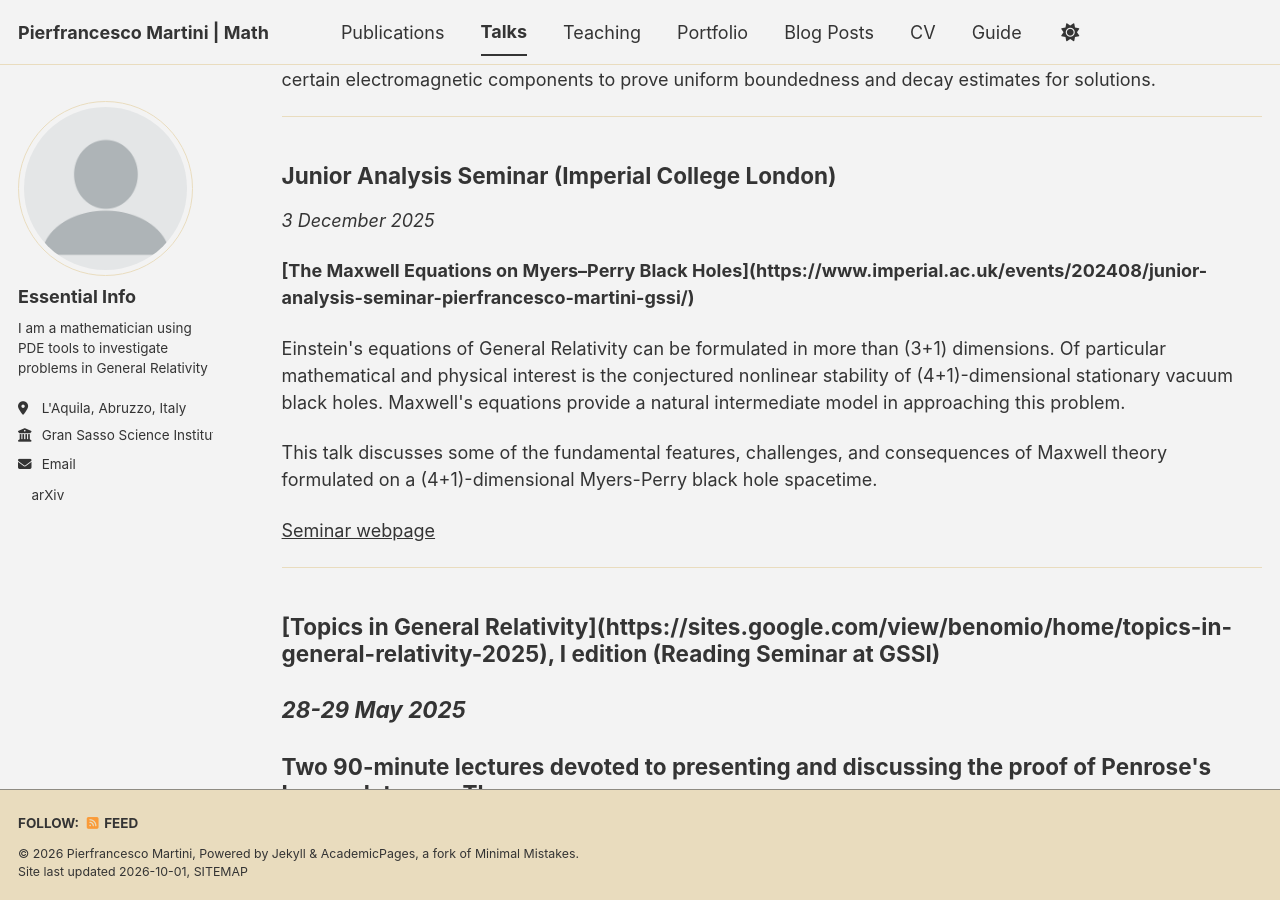
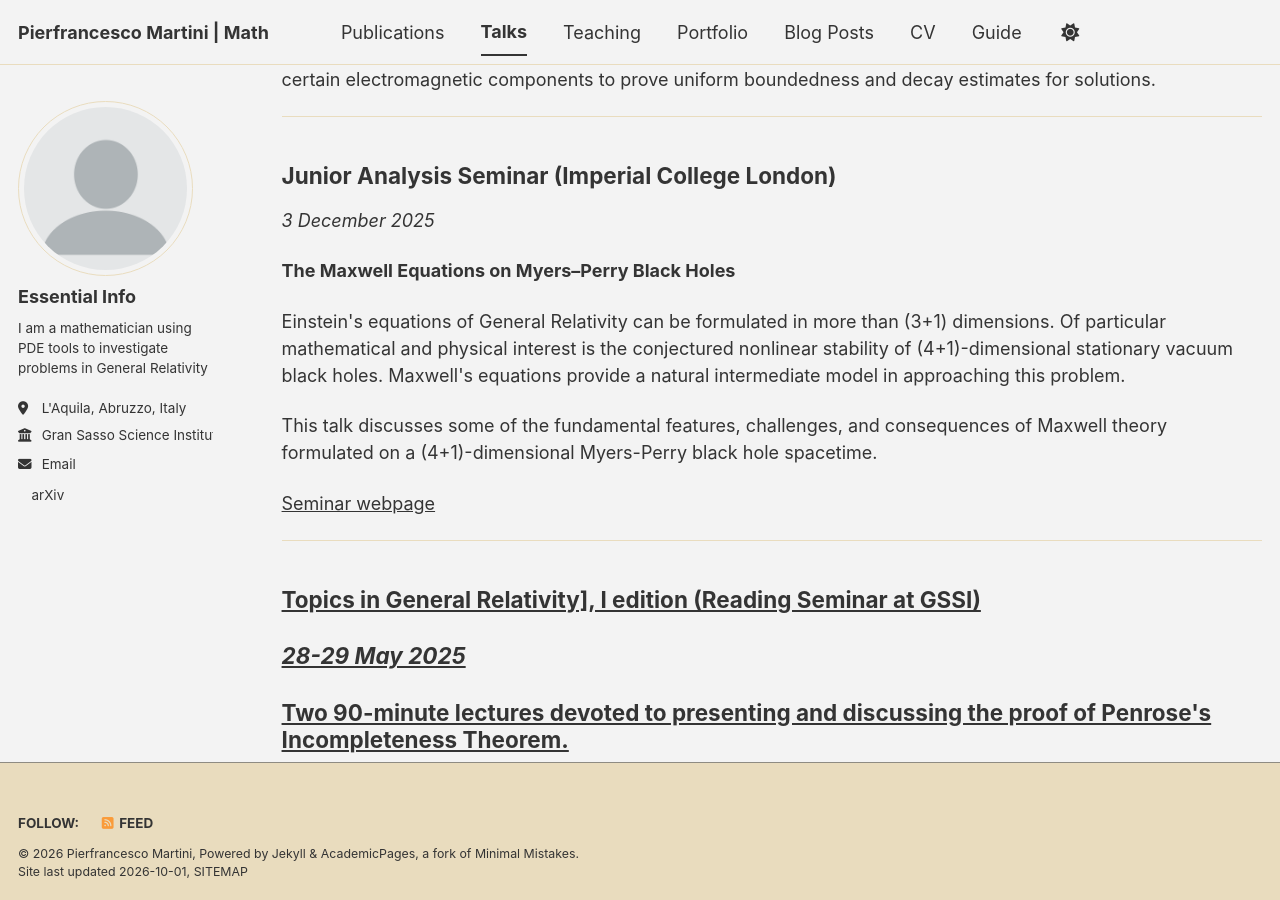
Before and after one commit to pepemartini99/pepemartini99.github.io, a Jekyll site: the page built from _pages/talks.html, in a window 1280 px wide and 900 px high, scrolled down 1059 px. Built offline with Jekyll 4.4.1, drawn with Linux system fonts in a browser that asks for light colours; a style sheet for code colours, icons or effects is not loaded; part of the change alters nothing that is shown.

Commit message:
Fix formatting and link for seminar details

```diff
--- a/_pages/talks.html
+++ b/_pages/talks.html
@@ -68,7 +68,7 @@ uniform boundedness and decay estimates for solutions.
 
 <p><em>3 December 2025</em></p>
 
-<p><strong>[The Maxwell Equations on Myers–Perry Black Holes](https://www.imperial.ac.uk/events/202408/junior-analysis-seminar-pierfrancesco-martini-gssi/)</strong></p>
+<p><strong>The Maxwell Equations on Myers–Perry Black Holes</strong></p>
 
 <p>
 Einstein's equations of General Relativity can be formulated in more than
@@ -92,7 +92,8 @@ of Maxwell theory formulated on a (4+1)-dimensional Myers-Perry black hole space
 
 <hr>
 
-<h2>[Topics in General Relativity](https://sites.google.com/view/benomio/home/topics-in-general-relativity-2025), I edition (Reading Seminar at GSSI)</em></p>
+<h2><a href="https://sites.google.com/view/benomio/home/topics-in-general-relativity-2025"
+rel="noopener noreferrer">Topics in General Relativity], I edition (Reading Seminar at GSSI)</em></p>
 
 <p><em> 28-29 May 2025</em></p>
 
```
